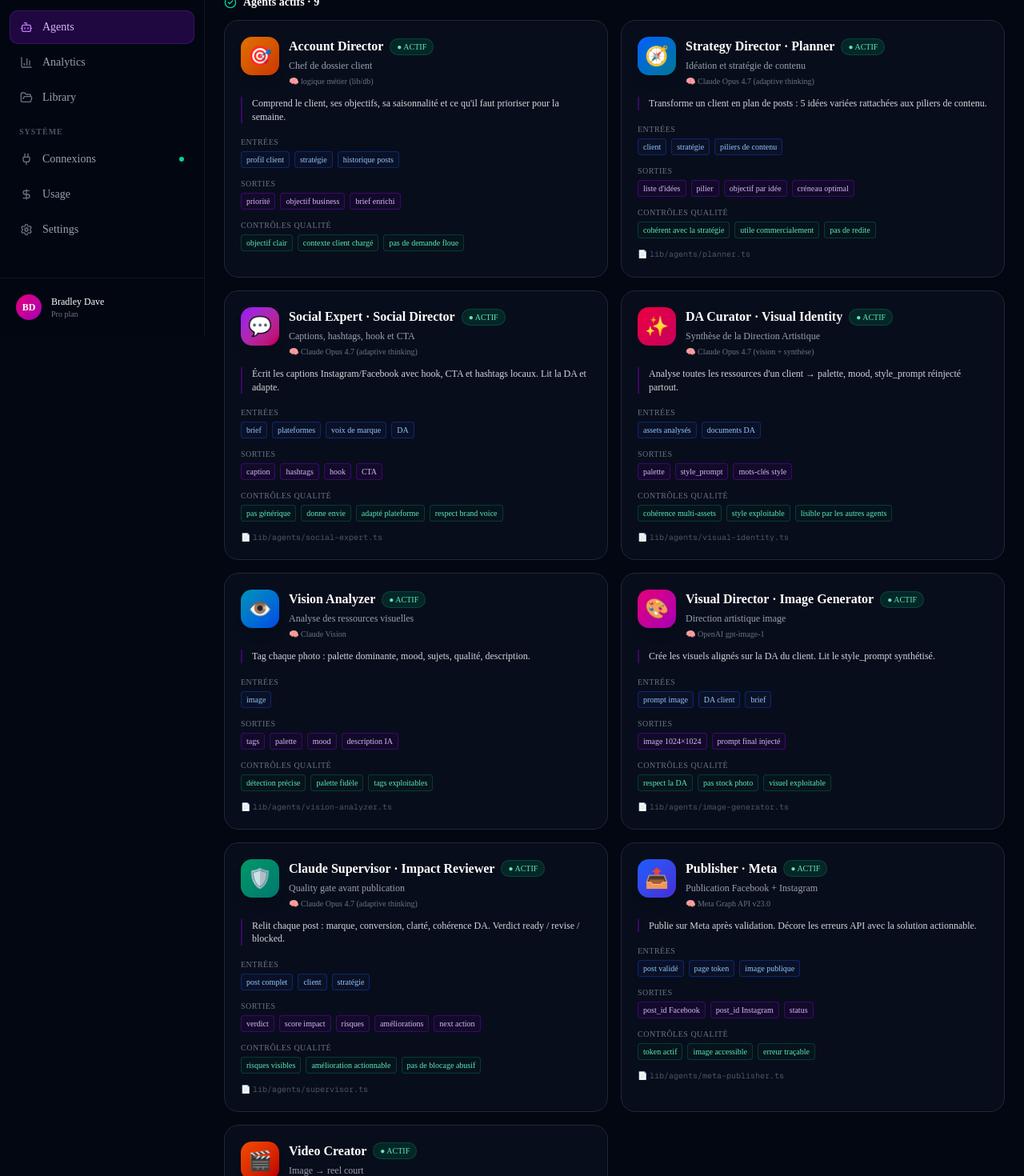
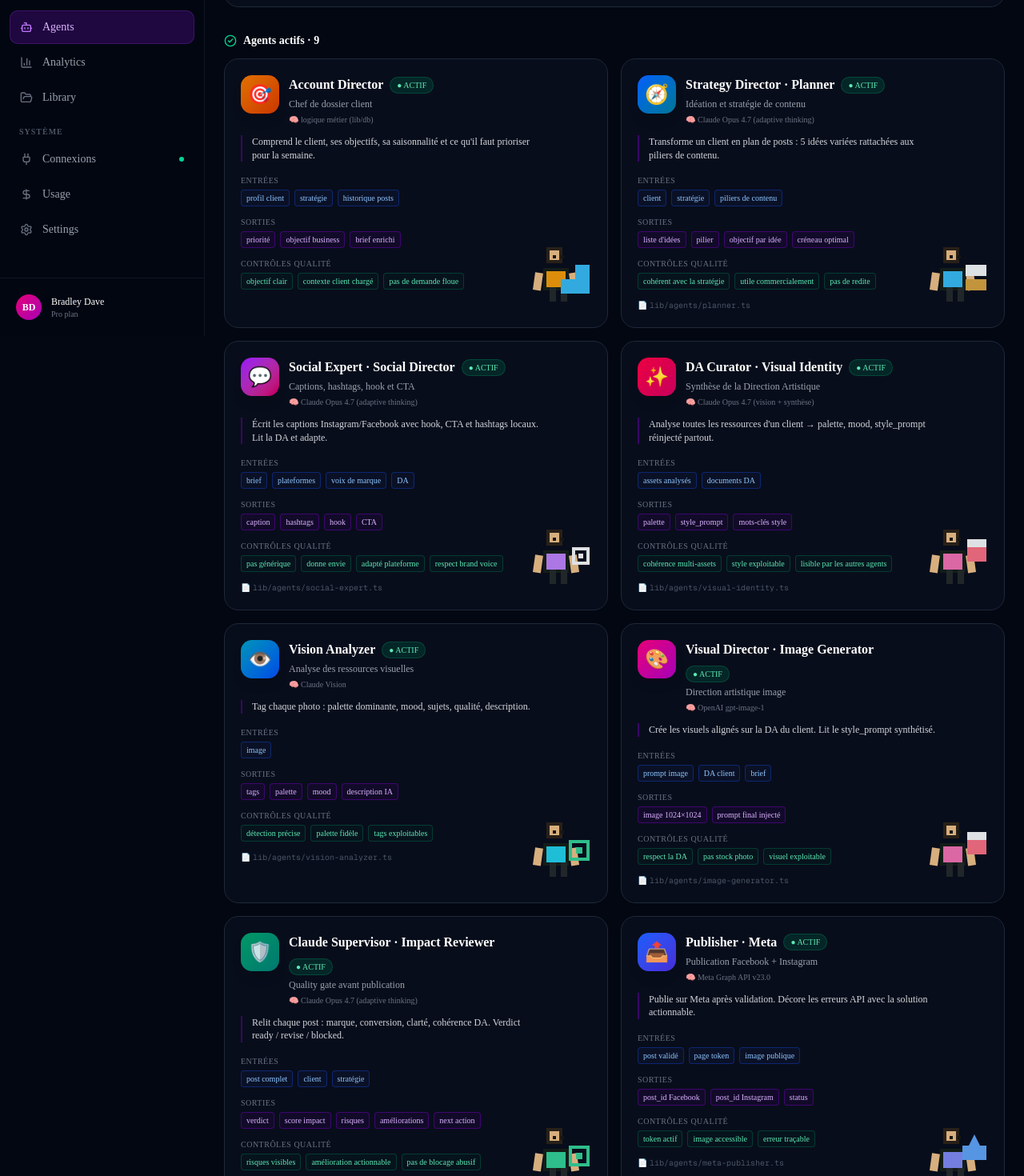
Before and after one commit to KnoopGod/maestro, a Next.js app: page /agents in a window 1280 px wide. Shown: the part 380-1850 px from the top of the page at 80% size. Built offline with nearby package versions, Linux system fonts and the light colour scheme.

Commit message:
feat: bring prototype workflow clarity into github app

```diff
--- a/app/agents/page.tsx
+++ b/app/agents/page.tsx
@@ -25,6 +25,10 @@
         </h1>
         <p className="text-sm text-gray-500 mt-0.5">
           Le pipeline complet : {active.length} agents actifs, {upcoming.length} à venir
+        </p>
+        <p className="text-sm text-gray-400 mt-2 max-w-2xl">
+          Vue de travail inspirée du prototype : chaque agent affiche son rôle, ses entrées,
+          ses sorties, ses contrôles qualité et sa place dans la chaîne de production.
         </p>
       </div>
 
@@ -93,11 +97,13 @@
   const cfg = STATUS_INFO[agent.status]
   return (
     <article
-      className={`rounded-2xl border p-5 ${
+      className={`relative overflow-hidden rounded-2xl border p-5 min-h-[330px] ${
         isActive ? 'bg-gray-900/40 border-gray-800' : 'bg-gray-900/20 border-gray-800/60 opacity-80'
       }`}
     >
-      <header className="flex items-start gap-3 mb-3">
+      <PixelAgent agentId={agent.id} />
+
+      <header className="relative z-10 flex items-start gap-3 mb-3 pr-20">
         <div className={`w-12 h-12 rounded-xl bg-gradient-to-br ${agent.color} flex items-center justify-center text-2xl shadow-lg flex-shrink-0`}>
           {agent.emoji}
         </div>
@@ -111,22 +117,34 @@
         </div>
       </header>
 
-      <p className="text-xs text-gray-300 leading-snug border-l-2 border-purple-700/40 pl-3 mb-4">
+      <p className="relative z-10 text-xs text-gray-300 leading-snug border-l-2 border-purple-700/40 pl-3 mb-4 pr-16">
         {agent.specialty}
       </p>
 
-      <div className="grid grid-cols-1 gap-3 mb-3 text-[11px]">
+      <div className="relative z-10 grid grid-cols-1 gap-3 mb-3 text-[11px]">
         <Row label="Entrées" items={agent.inputs} color="text-blue-300 border-blue-700/40 bg-blue-950/20" />
         <Row label="Sorties" items={agent.outputs} color="text-purple-300 border-purple-700/40 bg-purple-950/20" />
         <Row label="Contrôles qualité" items={agent.qualityChecks} color="text-emerald-300 border-emerald-700/40 bg-emerald-950/20" />
       </div>
 
       {agent.file && (
-        <div className="text-[10px] text-gray-600 mt-2">
+        <div className="relative z-10 text-[10px] text-gray-600 mt-2">
           📄 <code>{agent.file}</code>
         </div>
       )}
     </article>
+  )
+}
+
+function PixelAgent({ agentId }: { agentId: string }) {
+  return (
+    <div className={`pixelAgent ${agentId}`} aria-hidden="true">
+      <span className="pixelHead" />
+      <span className="pixelBody" />
+      <span className="pixelArm left" />
+      <span className="pixelArm right" />
+      <span className="pixelTool" />
+    </div>
   )
 }
 
--- a/app/globals.css
+++ b/app/globals.css
@@ -133,3 +133,198 @@
     @apply font-sans;
   }
 }
+
+.pixelAgent {
+  position: absolute;
+  right: 18px;
+  bottom: 18px;
+  width: 92px;
+  height: 92px;
+  image-rendering: pixelated;
+  opacity: 0.9;
+  animation: pixelBob 1.35s steps(2, end) infinite;
+  pointer-events: none;
+}
+
+.pixelAgent span {
+  position: absolute;
+  display: block;
+}
+
+.pixelHead {
+  left: 34px;
+  top: 12px;
+  width: 20px;
+  height: 20px;
+  background: #f0c28b;
+  border: 4px solid #2d2319;
+}
+
+.pixelHead::before {
+  content: "";
+  position: absolute;
+  left: 4px;
+  top: 6px;
+  width: 4px;
+  height: 4px;
+  background: #1b1713;
+  box-shadow: 10px 0 #1b1713;
+}
+
+.pixelBody {
+  left: 30px;
+  top: 38px;
+  width: 32px;
+  height: 28px;
+  background: #8b5cf6;
+  border: 4px solid #162019;
+}
+
+.pixelBody::after {
+  content: "";
+  position: absolute;
+  left: 4px;
+  bottom: -18px;
+  width: 8px;
+  height: 18px;
+  background: #252b2c;
+  box-shadow: 14px 0 #252b2c;
+}
+
+.pixelArm {
+  top: 44px;
+  width: 10px;
+  height: 22px;
+  background: #f0c28b;
+  transform-origin: top center;
+}
+
+.pixelArm.left {
+  left: 20px;
+  animation: pixelWorkLeft 0.85s steps(2, end) infinite;
+}
+
+.pixelArm.right {
+  left: 62px;
+  animation: pixelWorkRight 0.85s steps(2, end) infinite;
+}
+
+.pixelTool {
+  right: 4px;
+  top: 34px;
+  width: 18px;
+  height: 18px;
+  background: #d9a441;
+}
+
+.account-director .pixelBody { background: #f59e0b; }
+.strategy-director .pixelBody { background: #38bdf8; }
+.social-expert .pixelBody { background: #c084fc; }
+.visual-director .pixelBody,
+.da-curator .pixelBody { background: #f472b6; }
+.vision-analyzer .pixelBody { background: #22d3ee; }
+.supervisor .pixelBody { background: #34d399; }
+.publisher .pixelBody { background: #818cf8; }
+.performance-analyst .pixelBody { background: #a78bfa; }
+.video-creator .pixelBody { background: #fb7185; }
+
+.account-director .pixelTool {
+  background: #38bdf8;
+  box-shadow: 0 18px #38bdf8, -18px 18px #38bdf8;
+}
+
+.strategy-director .pixelTool {
+  width: 26px;
+  height: 14px;
+  background: #f8fafc;
+  box-shadow: 0 18px #d9a441;
+}
+
+.social-expert .pixelTool {
+  width: 22px;
+  height: 22px;
+  border: 4px solid #f8fafc;
+  background: transparent;
+}
+
+.social-expert .pixelTool::before {
+  content: "";
+  position: absolute;
+  left: 4px;
+  top: 4px;
+  width: 6px;
+  height: 6px;
+  background: #f8fafc;
+}
+
+.visual-director .pixelTool,
+.da-curator .pixelTool {
+  width: 24px;
+  height: 18px;
+  background: #fb7185;
+  box-shadow: 0 -10px #f8fafc;
+}
+
+.vision-analyzer .pixelTool,
+.supervisor .pixelTool {
+  width: 26px;
+  height: 26px;
+  background: transparent;
+  border: 4px solid #34d399;
+}
+
+.vision-analyzer .pixelTool::before,
+.supervisor .pixelTool::before {
+  content: "";
+  position: absolute;
+  left: 5px;
+  top: 5px;
+  width: 8px;
+  height: 8px;
+  background: #34d399;
+}
+
+.publisher .pixelTool {
+  width: 30px;
+  height: 18px;
+  background: #60a5fa;
+}
+
+.publisher .pixelTool::before {
+  content: "";
+  position: absolute;
+  left: 8px;
+  top: -14px;
+  border-left: 7px solid transparent;
+  border-right: 7px solid transparent;
+  border-bottom: 14px solid #60a5fa;
+}
+
+.performance-analyst .pixelTool {
+  width: 8px;
+  height: 26px;
+  background: #34d399;
+  box-shadow: 12px -8px #d9a441, 24px -16px #7db7d8;
+}
+
+.video-creator .pixelTool {
+  width: 26px;
+  height: 18px;
+  background: #fb7185;
+  border: 4px solid #f8fafc;
+}
+
+@keyframes pixelBob {
+  0%, 100% { transform: translateY(0); }
+  50% { transform: translateY(-4px); }
+}
+
+@keyframes pixelWorkLeft {
+  0%, 100% { transform: rotate(8deg); }
+  50% { transform: rotate(-18deg) translateY(3px); }
+}
+
+@keyframes pixelWorkRight {
+  0%, 100% { transform: rotate(-8deg); }
+  50% { transform: rotate(20deg) translateY(-2px); }
+}
--- a/app/studio/page.tsx
+++ b/app/studio/page.tsx
@@ -1,3 +1,4 @@
+import Link from 'next/link'
 import { listClients } from '@/lib/db/queries/clients'
 import { StudioForm } from '@/components/studio/StudioForm'
 
@@ -19,12 +20,12 @@
         <p className="text-gray-400 mt-2">
           Tu n&apos;as pas encore de clients. Crée-en un d&apos;abord pour pouvoir générer du contenu.
         </p>
-        <a
+        <Link
           href="/clients/new"
           className="inline-block mt-6 px-5 py-2.5 rounded-lg bg-purple-600 hover:bg-purple-500 text-white text-sm font-medium"
         >
           + Créer un client
-        </a>
+        </Link>
       </div>
     )
   }
@@ -43,6 +44,25 @@
         </div>
       </div>
 
+      <div className="bg-gray-900/40 border border-gray-800 rounded-2xl p-4">
+        <div className="text-xs uppercase tracking-wider text-purple-400 mb-2">Tunnel MVP</div>
+        <div className="grid grid-cols-1 md:grid-cols-5 gap-2 text-xs">
+          {[
+            ['1', 'Client', 'profil + stratégie'],
+            ['2', 'Library', 'DA + ressources'],
+            ['3', 'Studio', 'texte + image'],
+            ['4', 'Validation', 'supervision + OK humain'],
+            ['5', 'Calendrier', 'planifier ou publier'],
+          ].map(([step, title, detail]) => (
+            <div key={step} className="rounded-xl border border-gray-800 bg-gray-950/40 p-3">
+              <div className="text-[10px] text-purple-400">ÉTAPE {step}</div>
+              <div className="font-medium text-white mt-1">{title}</div>
+              <div className="text-gray-500 mt-0.5">{detail}</div>
+            </div>
+          ))}
+        </div>
+      </div>
+
       <StudioForm clients={clients} initialClientId={initialClientId} />
     </div>
   )
```
